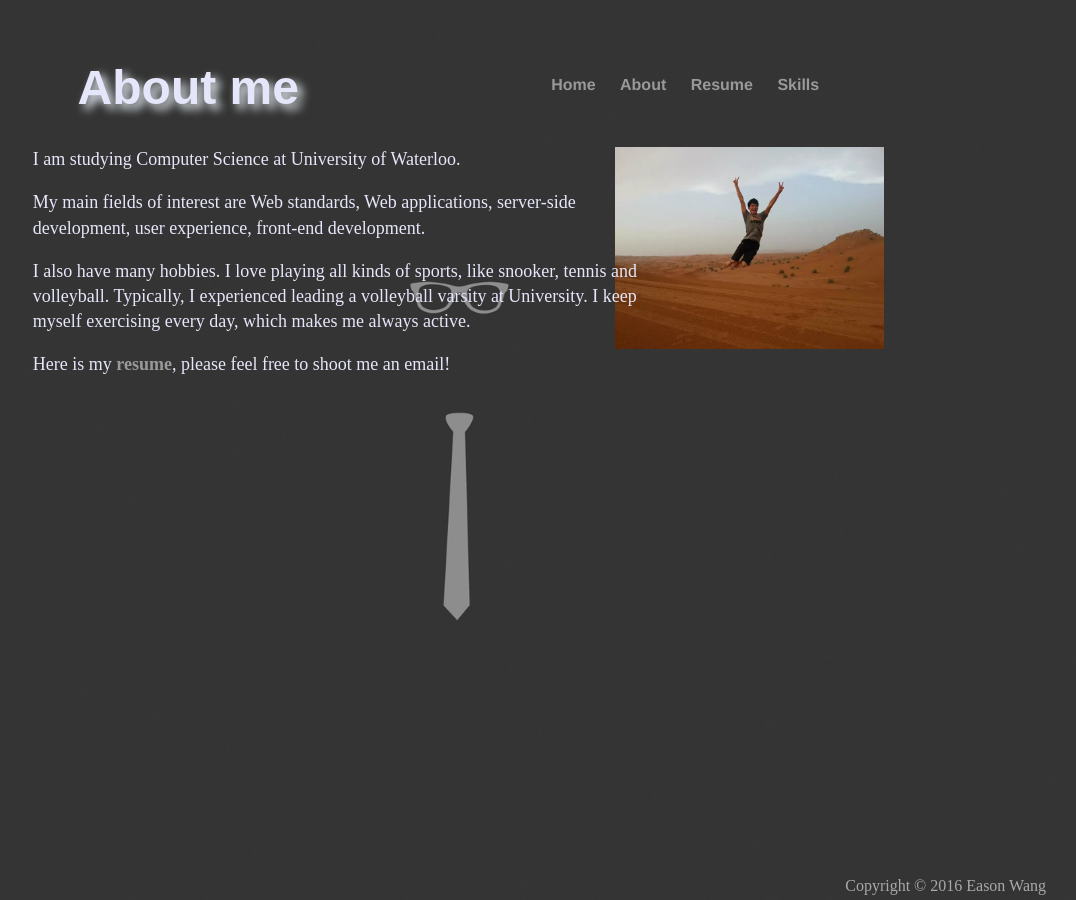
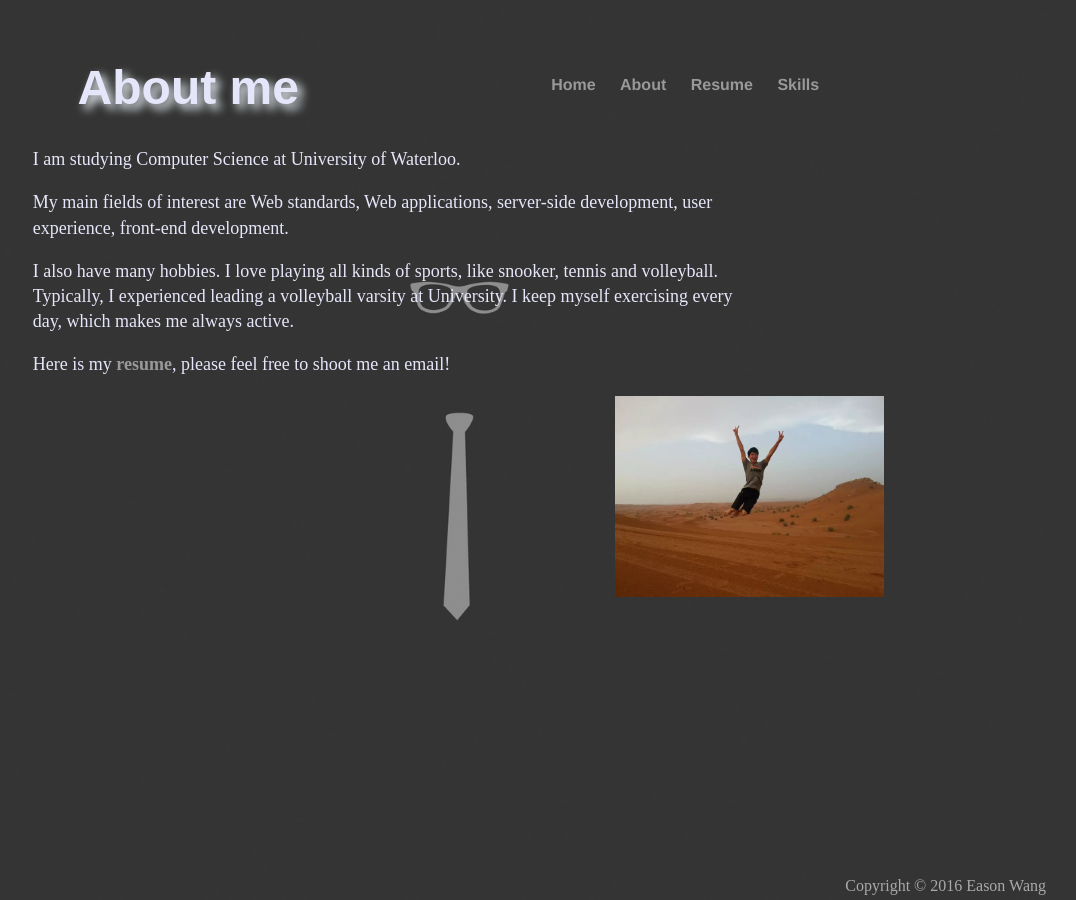
Before and after one commit to Eason666/Easonwang.github.io, a Jekyll site: the page built from about/index.html, in a window 1280 px wide. Shown: the whole page, without its empty margins (204-1280 px from the left). Built offline with Jekyll 4.4.1, drawn with Linux system fonts in a browser that asks for light colours.

Commit message:
Update index.html

```diff
--- a/about/index.html
+++ b/about/index.html
@@ -4,7 +4,7 @@ title: Eason
 ---
 
 	<h1 id="aboutme">About me</h1>
-	<img id="image" src="/psb.jpg">
+
 	<div>
         	<p class="content">I am studying Computer Science at University of Waterloo. </p>
 
@@ -13,3 +13,4 @@ title: Eason
 			Typically, I experienced leading a volleyball varsity at University. I keep myself exercising every day, which makes me always active.
 		<p class="content"> Here is my <a href="/Junheng Wang - resume.pdf"><strong>resume</strong></a>, please feel free to shoot me an email!</p>
         </div>
+<img id="image" src="/psb.jpg">
```
